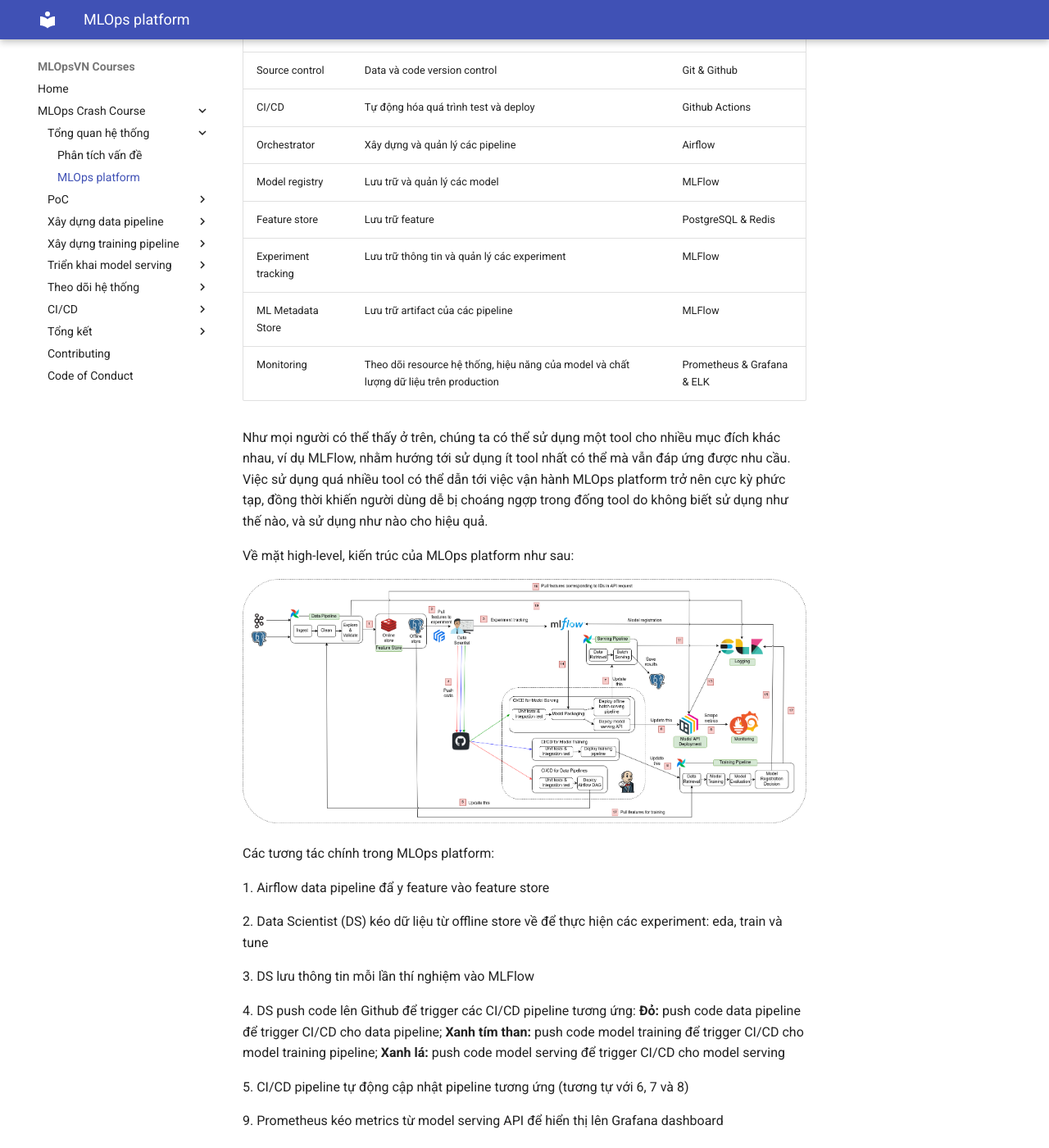
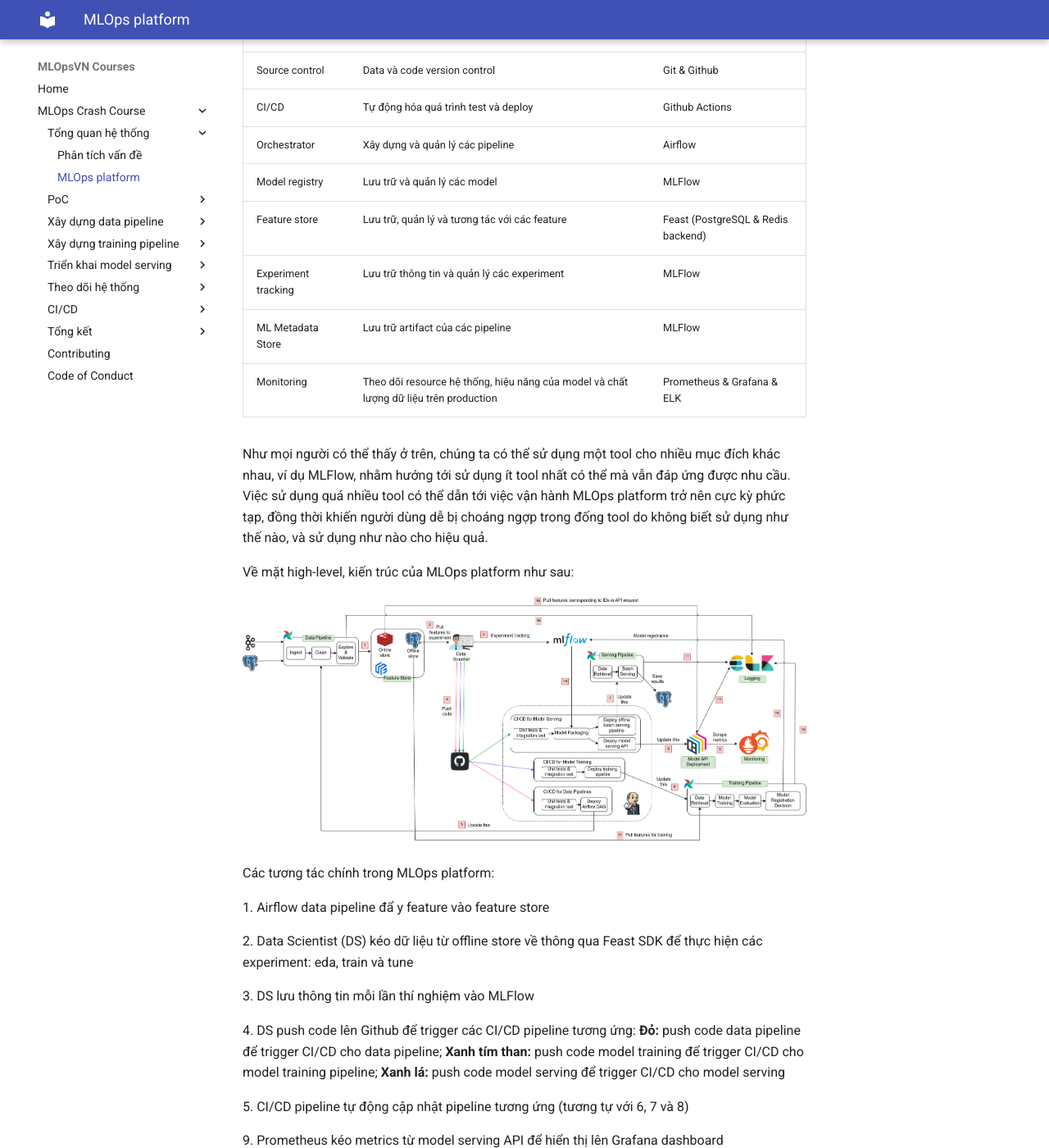
Before and after one commit to MLOpsVN/courses.mlops.vn, an MkDocs documentation site: the page built from docs/mlops-crash-course/tong-quan-he-thong/mlops-platform.md, in a window 1280 px wide and 1400 px high, scrolled down 255 px. Shown: the whole window at 82% size. Built offline with MkDocs 1.6.1 and Material for MkDocs 9.7.7, drawn with Linux system fonts in a browser that asks for light colours.

Commit message:
Add Feast

```diff
--- a/docs/mlops-crash-course/tong-quan-he-thong/mlops-platform.md
+++ b/docs/mlops-crash-course/tong-quan-he-thong/mlops-platform.md
@@ -6,7 +6,7 @@
 | CI/CD | Tự động hóa quá trình test và deploy | Github Actions |
 | Orchestrator | Xây dựng và quản lý các pipeline | Airflow |
 | Model registry | Lưu trữ và quản lý các model | MLFlow |
-| Feature store | Lưu trữ feature | PostgreSQL & Redis |
+| Feature store | Lưu trữ, quản lý và tương tác với các feature | Feast (PostgreSQL & Redis backend) |
 | Experiment tracking | Lưu trữ thông tin và quản lý các experiment | MLFlow |
 | ML Metadata Store | Lưu trữ artifact của các pipeline | MLFlow |
 | Monitoring | Theo dõi resource hệ thống, hiệu năng của model và chất lượng dữ liệu trên production | Prometheus & Grafana & ELK |
@@ -21,7 +21,7 @@
 
 1\. Airflow data pipeline đẩ y feature vào feature store
 
-2\. Data Scientist (DS) kéo dữ liệu từ offline store về để thực hiện các experiment: eda, train và tune
+2\. Data Scientist (DS) kéo dữ liệu từ offline store về thông qua Feast SDK để thực hiện các experiment: eda, train và tune
 
 3\. DS lưu thông tin mỗi lần thí nghiệm vào MLFlow
 
```
Also changed, not shown: docs/assets/images/mlops-crash-course/tong-quan-he-thong/mlops-platform/architecture.png.
